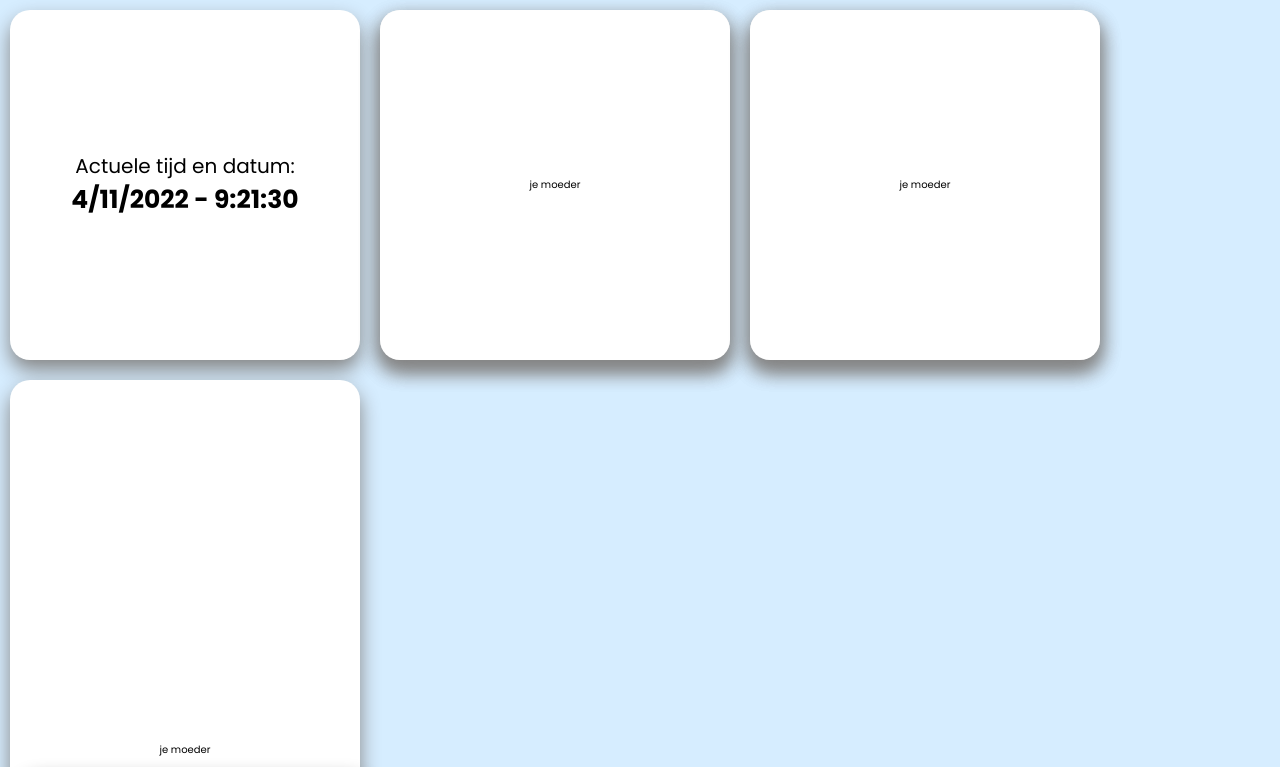
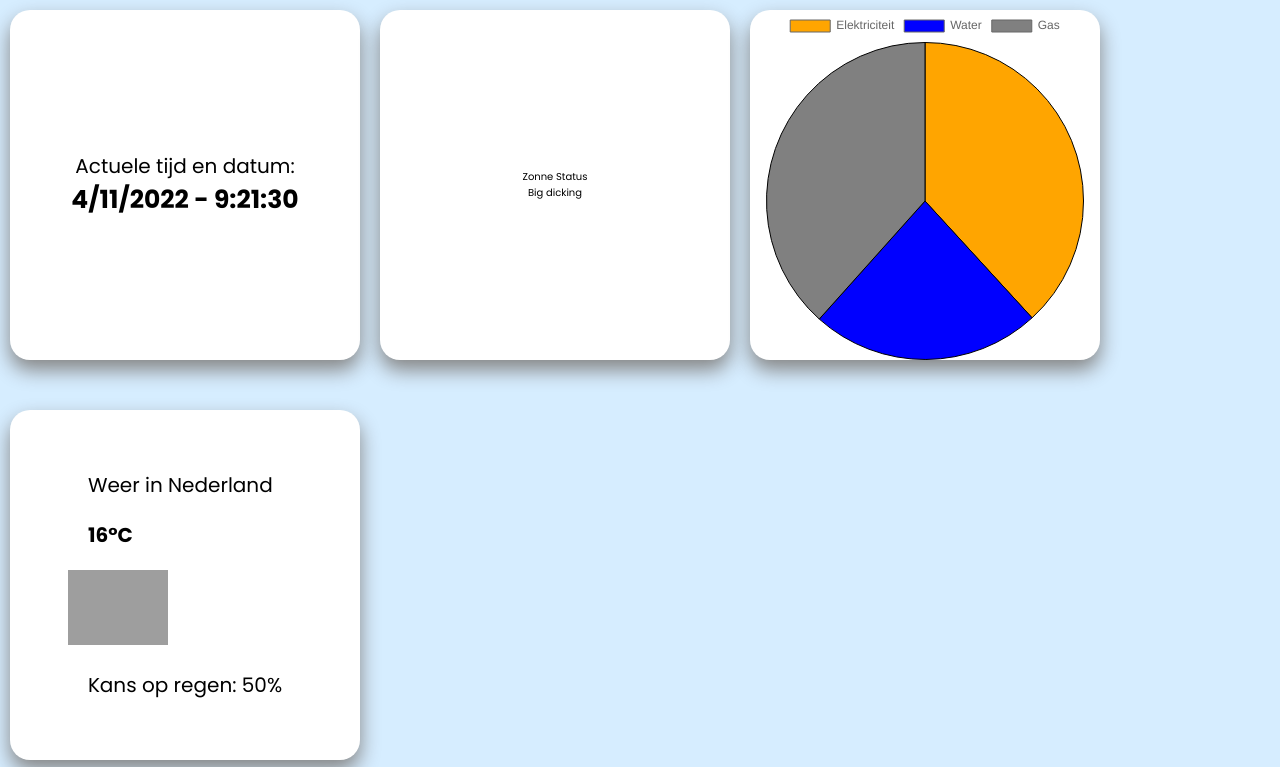
Before and after one commit to NeoOverbeek/F2M3BO, a plain HTML site: page index.html in a window 1280 px wide. Shown: the top 767 px of the page. Drawn offline with nearby package versions, Linux system fonts and the light colour scheme; grey boxes are pictures that could not be loaded.

Commit message:
3 blokken af

```diff
--- a/index.html
+++ b/index.html
@@ -6,6 +6,7 @@
     <meta name="viewport" content="width=device-width, initial-scale=1.0">
     <title>BO Dashboard</title>
     <link rel="stylesheet" href="style.css">
+    <script src="script.js" defer></script>
 </head>
 <body onload=display_ct();>
     <article class="container"> <!--Gemaakt door Yannick-->
@@ -19,25 +20,18 @@
     </article>
 
     <article class="container"> <!--Gemaakt door Yannick-->
-        <p>je moeder</p>
+        <script src="https://cdnjs.cloudflare.com/ajax/libs/Chart.js/3.7.1/chart.min.js"></script>
+        <canvas id="myChart"></canvas>
     </article>
 
-    <article class="container2"> <!--Gemaakt door Yannick-->
-        <p>je moeder</p>
+    <article class="container">
+        <div class="weather">
+            <p class="city">Weer in Nederland</p>
+            <p class="temp">16°C</p>
+            <img src="https://ssl.gstatic.com/onebox/weather/64/partly_cloudy.png" alt="" class="icon">
+            <p class="Chance">Kans op regen: 50%</p>
+        </div>
     </article>
-
-    <article class="container3"> <!--Gemaakt door Yannick-->
-        <p>je moeder</p>
-    </article>
-
-    <article class="container4"> <!--Gemaakt door Yannick-->
-        <p>je moeder</p>
-    </article>
-
-    <article class="container4"> <!--Gemaakt door Yannick-->
-        <p>je moeder</p>
-    </article>
-
-    <script src="script.js"></script>
+</script>
 </body>
 </html>
--- a/script.js
+++ b/script.js
@@ -9,4 +9,23 @@ function display_c(){
         x1 = x1 + " - " +  x.getHours( )+ ":" +  x.getMinutes() + ":" +  x.getSeconds();
         document.getElementById('ct').innerHTML = x1;
         display_c();
-         }
+         };
+
+
+         var ctx1 = document.getElementById('myChart');
+var stars = [207, 127, 208];
+var frameworks = ['Elektriciteit', 'Water', 'Gas'];
+var myChart = new Chart(ctx1, {
+    type: 'pie',
+    data: {
+        labels: frameworks,
+        datasets: [{
+            data: stars,
+            backgroundColor: [
+                "orange", "blue", "gray"
+            ],
+            borderColor: "",
+            borderWidth: 1
+        }]
+    },
+})
--- a/style.css
+++ b/style.css
@@ -41,47 +41,6 @@ html{
     flex-direction: column;
 }
 
-.container2{
-    height: 74rem;
-    width: 35rem;
-    background-color: white;
-    margin: 1rem;
-    border-radius: 2rem;
-    box-shadow: 0 1rem 2rem 0 rgb(133, 133, 133);
-    display: flex;
-    align-items: center;
-    justify-content: center;
-    flex-direction: column;
-}
-
-.container3{
-    height: 35rem;
-    width: 35rem;
-    background-color: white;
-    margin-top: -36rem;
-    margin-left: 1rem;
-    border-radius: 2rem;
-    box-shadow: 0 1rem 2rem 0 rgb(133, 133, 133);
-    display: flex;
-    align-items: center;
-    justify-content: center;
-    flex-direction: column;
-}
-
-.container4{
-    height: 35rem;
-    width: 35rem;
-    background-color: white;
-    margin-top: -36rem;
-    margin-left: 2rem;
-    border-radius: 2rem;
-    box-shadow: 0 1rem 2rem 0 rgb(133, 133, 133);
-    display: flex;
-    align-items: center;
-    justify-content: center;
-    flex-direction: column;
-}
-
 .bingchilling{
     height: 35rem;
     width: 35rem;
@@ -94,3 +53,24 @@ html{
     justify-content: center;
     flex-direction: column;
 }
+
+.weather > img{
+    width: 10rem;
+    height: auto;
+}
+
+.city{
+    font-size: 2rem;
+    margin: 2rem;
+}
+
+.temp{
+    font-size: 2rem;
+    font-weight: bold;
+    margin: 2rem;
+}
+
+.Chance{
+    font-size: 2rem;
+    margin: 2rem;
+}
```
